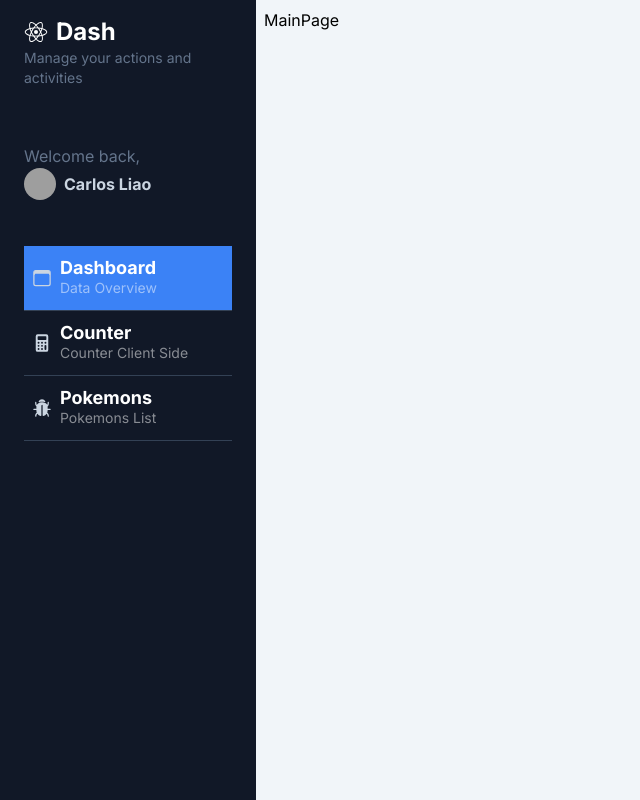
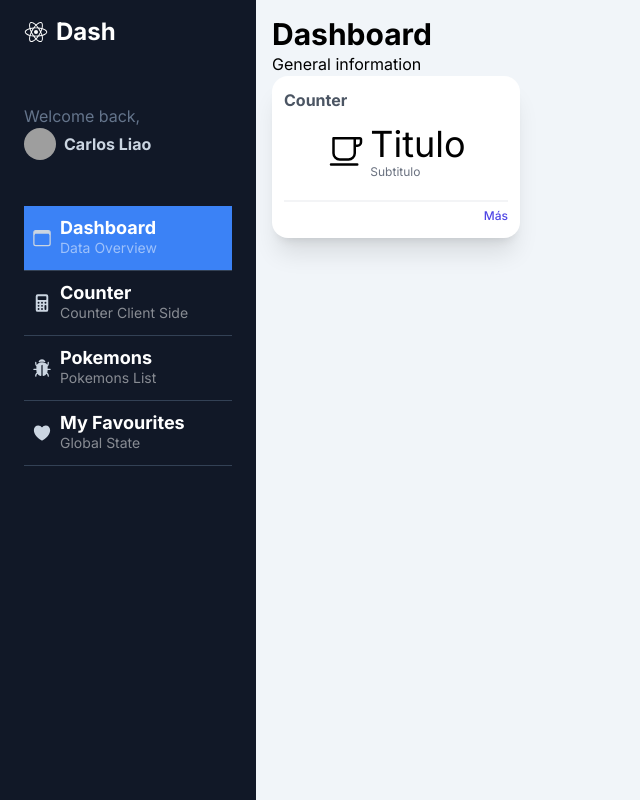
Before and after one commit to Carloslt5/next-course, a Next.js app in the folder 02-my-ashboard/: page /dashboard/main in a window 1280 px wide. Shown: the whole page, without its empty margins (0-640 px from the left). Built offline with nearby package versions, Linux system fonts and the light colour scheme; grey boxes are pictures that could not be loaded.

Commit message:
✅ task: generate component in dasboard main to display global state

```diff
--- /dev/null
+++ b/02-my-ashboard/src/app/dashboard/favourites/page.tsx
@@ -0,0 +1,17 @@
+import { PokemonGrid } from "@/components/PokemonGrid";
+
+export const metadata = {
+  title: "Favourites list",
+  description: "My favourites pokemons",
+};
+
+export default async function FavouritesPage() {
+  return (
+    <>
+      <div className="flex flex-col">
+        <div className="text-3xl font-extrabold mb-2 underline">My favourites Pokemons</div>
+        <PokemonGrid pokemons={[]} />
+      </div>
+    </>
+  );
+}
--- a/02-my-ashboard/src/app/dashboard/main/page.tsx
+++ b/02-my-ashboard/src/app/dashboard/main/page.tsx
@@ -1,3 +1,14 @@
+import { SimpleWidget } from "@/components/SimpleWidget";
+
 export default function MainPage() {
-  return <div>MainPage</div>;
+  return (
+    <div className="text-black p-2">
+      <h1 className="text-3xl font-bold">Dashboard</h1>
+      <h2>General information</h2>
+
+      <div className="flex flex-wrap gap-2">
+        <SimpleWidget />
+      </div>
+    </div>
+  );
 }
--- a/02-my-ashboard/src/components/Sidebar.tsx
+++ b/02-my-ashboard/src/components/Sidebar.tsx
@@ -1,5 +1,5 @@
 import Image from "next/image";
-import { IoBrowsersOutline, IoBug, IoCalculator, IoLogoReact } from "react-icons/io5";
+import { IoBrowsersOutline, IoBug, IoCalculator, IoHeart, IoLogoReact } from "react-icons/io5";
 import { SidebarMenuItem } from "./SidebarMenuItem";
 
 const menuItems = [
@@ -21,6 +21,12 @@ const menuItems = [
     title: "Pokemons",
     subTitle: "Pokemons List",
   },
+  {
+    path: "/dashboard/favourites",
+    icon: <IoHeart size={20} />,
+    title: "My Favourites",
+    subTitle: "Global State",
+  },
 ];
 
 export const Sidebar = () => {
@@ -31,7 +37,6 @@ export const Sidebar = () => {
           <IoLogoReact />
           <span>Dash</span>
         </h1>
-        <p className="text-slate-500 text-sm">Manage your actions and activities</p>
       </div>
       <div id="profile" className="px-6 py-10">
         <p className="text-slate-500">Welcome back,</p>
--- /dev/null
+++ b/02-my-ashboard/src/components/SimpleWidget.tsx
@@ -0,0 +1,30 @@
+import { IoCafeOutline } from "react-icons/io5";
+
+export const SimpleWidget = () => {
+  return (
+    <div className="bg-white shadow-xl p-3 sm:min-w-[25%] min-w-full  rounded-2xl border-1 border-gray-50 ">
+      <div className="flex flex-col">
+        <div>
+          <h2 className="font-bold text-gray-600 ">Counter</h2>
+        </div>
+        <div className="my-3">
+          <div className="flex flex-row items-center justify-center space-x-1 ">
+            <div id="icon">
+              <IoCafeOutline size={40} />
+            </div>
+            <div id="temp">
+              <h4 className="text-4xl">Titulo</h4>
+              <p className="text-xs text-gray-500">Subtitulo</p>
+            </div>
+          </div>
+        </div>
+
+        <div className="w-full place-items-end text-right border-t-2 border-gray-100 mt-2">
+          <a href="#" className="text-indigo-600 text-xs font-medium">
+            Más
+          </a>
+        </div>
+      </div>
+    </div>
+  );
+};
```
